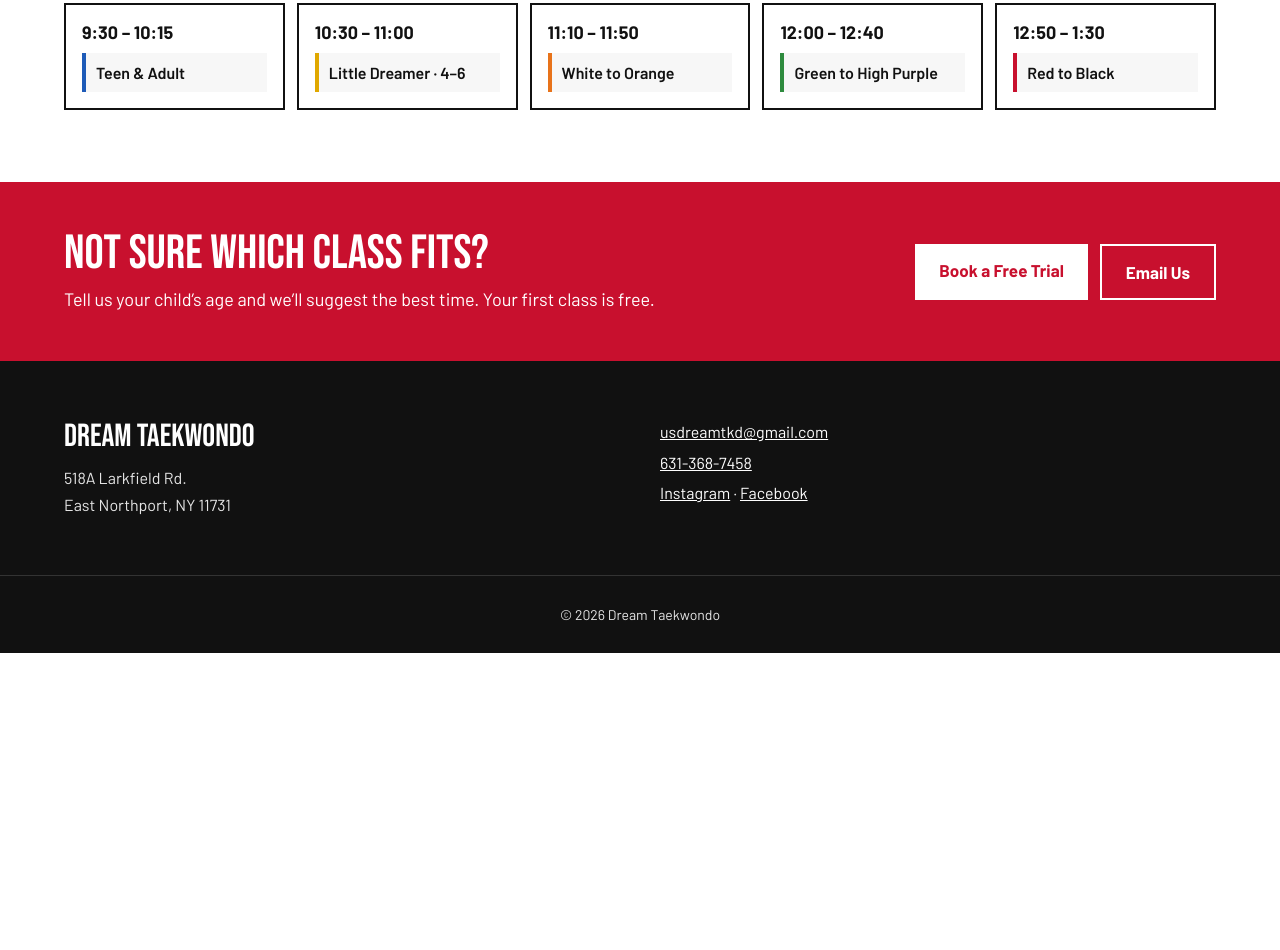
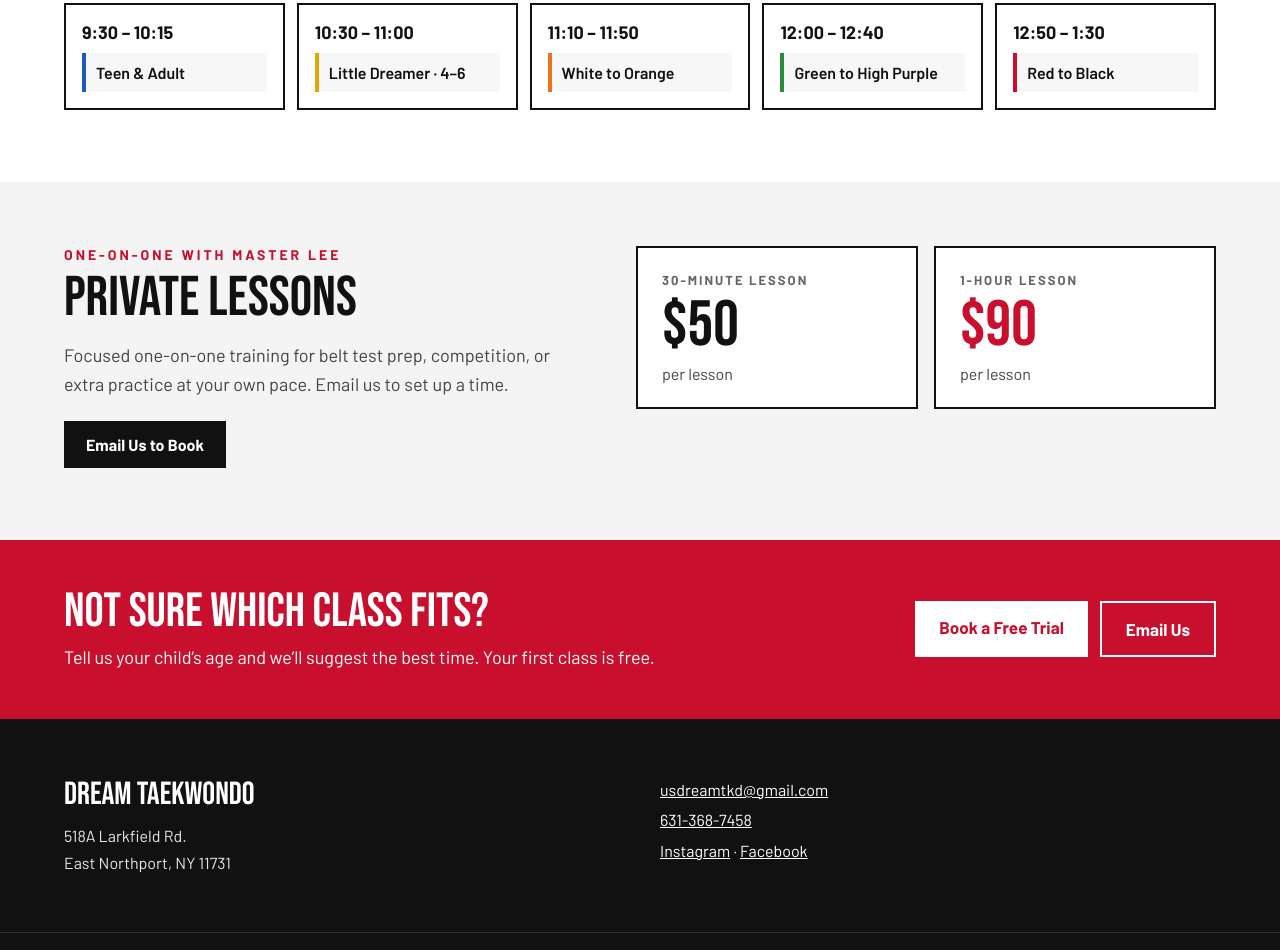
Before and after one commit to janejung90/dreamtkd-website, a plain HTML site: page schedule.html in a window 1280 px wide. Shown: the part 1247-2197 px from the top of the page. Before the commit the page ends 1900 px from the top, so only its background shows below. Drawn offline with Linux system fonts and the light colour scheme.

Commit message:
Schedule: add Private Lessons pricing section
Co-Authored-By: Claude Opus 5.5 <noreply@anthropic.com>
Claude-Session: https://claude.ai/code/session_01JVuN1EwvXGjJ5zS6mh1Q7v

```diff
--- a/schedule.html
+++ b/schedule.html
@@ -153,6 +153,21 @@
 </div>
 </section>
 
+<section id="private" style="background: #F4F4F4;">
+<div style="max-width: 1200px; margin: 0 auto; padding: 64px 24px 72px; display: flex; flex-wrap: wrap; gap: 32px; align-items: flex-start;">
+<div style="flex: 1 1 380px; min-width: 0;">
+<p style="margin: 0 0 8px; color: #C8102E; font-weight: 700; letter-spacing: 3px; font-size: 14px;">ONE-ON-ONE WITH MASTER LEE</p>
+<h2 style="margin: 0 0 14px; font-family: 'Bebas Neue', sans-serif; font-size: 56px; font-weight: 400; line-height: 1;">Private Lessons</h2>
+<p style="margin: 0 0 22px; font-size: 18px; line-height: 1.6; color: #444444; max-width: 520px;">Focused one-on-one training for belt test prep, competition, or extra practice at your own pace. Email us to set up a time.</p>
+<a href="mailto:usdreamtkd@gmail.com?subject=Private%20Lesson%20Request" style="display: inline-block; background: #111111; color: #FFFFFF; text-decoration: none; padding: 14px 22px; font-weight: 700;">Email Us to Book</a>
+</div>
+<div style="flex: 1 1 420px; min-width: 0; display: grid; grid-template-columns: repeat(auto-fit, minmax(190px, 1fr)); gap: 16px;">
+<div style="background: #FFFFFF; border: 2px solid #111111; padding: 24px; display: flex; flex-direction: column; gap: 6px;"><p style="margin: 0; font-weight: 700; letter-spacing: 2px; font-size: 13px; color: #666666;">30-MINUTE LESSON</p><p style="margin: 0; font-family: 'Bebas Neue', sans-serif; font-size: 64px; line-height: 1; color: #111111;">$50</p><p style="margin: 0; color: #444444;">per lesson</p></div>
+<div style="background: #FFFFFF; border: 2px solid #111111; padding: 24px; display: flex; flex-direction: column; gap: 6px;"><p style="margin: 0; font-weight: 700; letter-spacing: 2px; font-size: 13px; color: #666666;">1-HOUR LESSON</p><p style="margin: 0; font-family: 'Bebas Neue', sans-serif; font-size: 64px; line-height: 1; color: #C8102E;">$90</p><p style="margin: 0; color: #444444;">per lesson</p></div>
+</div>
+</div>
+</section>
+
 <section style="background: #C8102E; color: #FFFFFF;">
 <div style="max-width: 1200px; margin: 0 auto; padding: 48px 24px; display: flex; flex-wrap: wrap; gap: 24px; align-items: center; justify-content: space-between;">
 <div style="flex: 1 1 480px; min-width: 0;">
```
